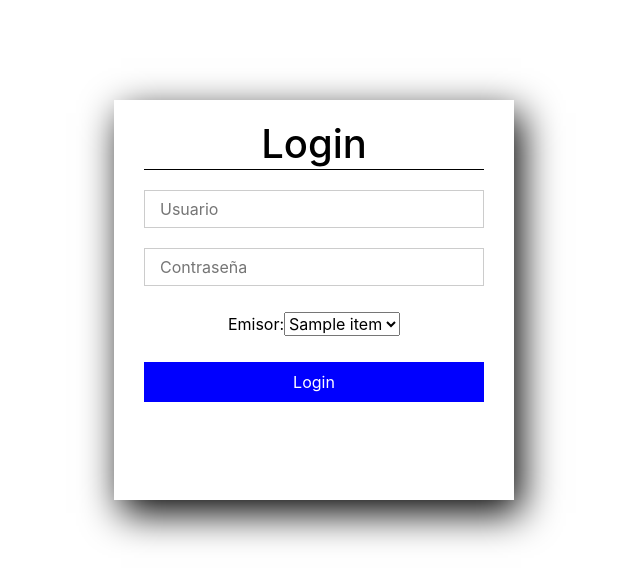
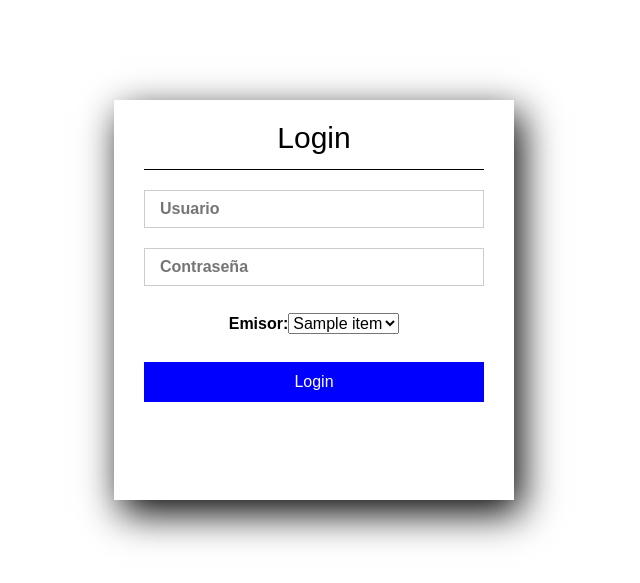
Before and after one commit to JossueJativa/ModeladoDeSoftware, a Django app: page / in a window 1280 px wide. Shown: the top 583 px of the page, without its empty margins (326-966 px from the left). Run offline with Django 4.2, Linux system fonts and the light colour scheme; tables that the repository leaves empty hold one stand-in row (values such as "Sample post"); a database or web service that is not in the repository returns one stand-in record (values such as "Sample title"); data that the repository does not hold is empty; some libraries are stand-ins or nearby versions.

Commit message:
Se arreglan cosas del css

```diff
--- a/RecursosHumanos/CentroCostos/templates/index.html
+++ b/RecursosHumanos/CentroCostos/templates/index.html
@@ -28,11 +28,11 @@
             height: 50px;
             margin-bottom: 20px;
             border-bottom: 1px solid;
-            front-size: 30px;
+            font-size: 30px;
         }
 
         body{
-            front-family: arial;
+            font-family: arial;
         }
 
         .control{
@@ -40,8 +40,8 @@
             border: 1px solid #ccc;
             margin-bottom: 20px;
             padding: 6px 15px;
-            front-size: 16px;
-            front-weight: bold;
+            font-size: 16px;
+            font-weight: bold;
         }
 
         .form-group{
@@ -49,8 +49,8 @@
             text-align: center;
             margin-bottom: 20px;
             padding: 6px 15px;
-            front-size: 16px;
-            front-weight: bold;
+            font-size: 16px;
+            font-weight: bold;
         }
 
         .button{
```
